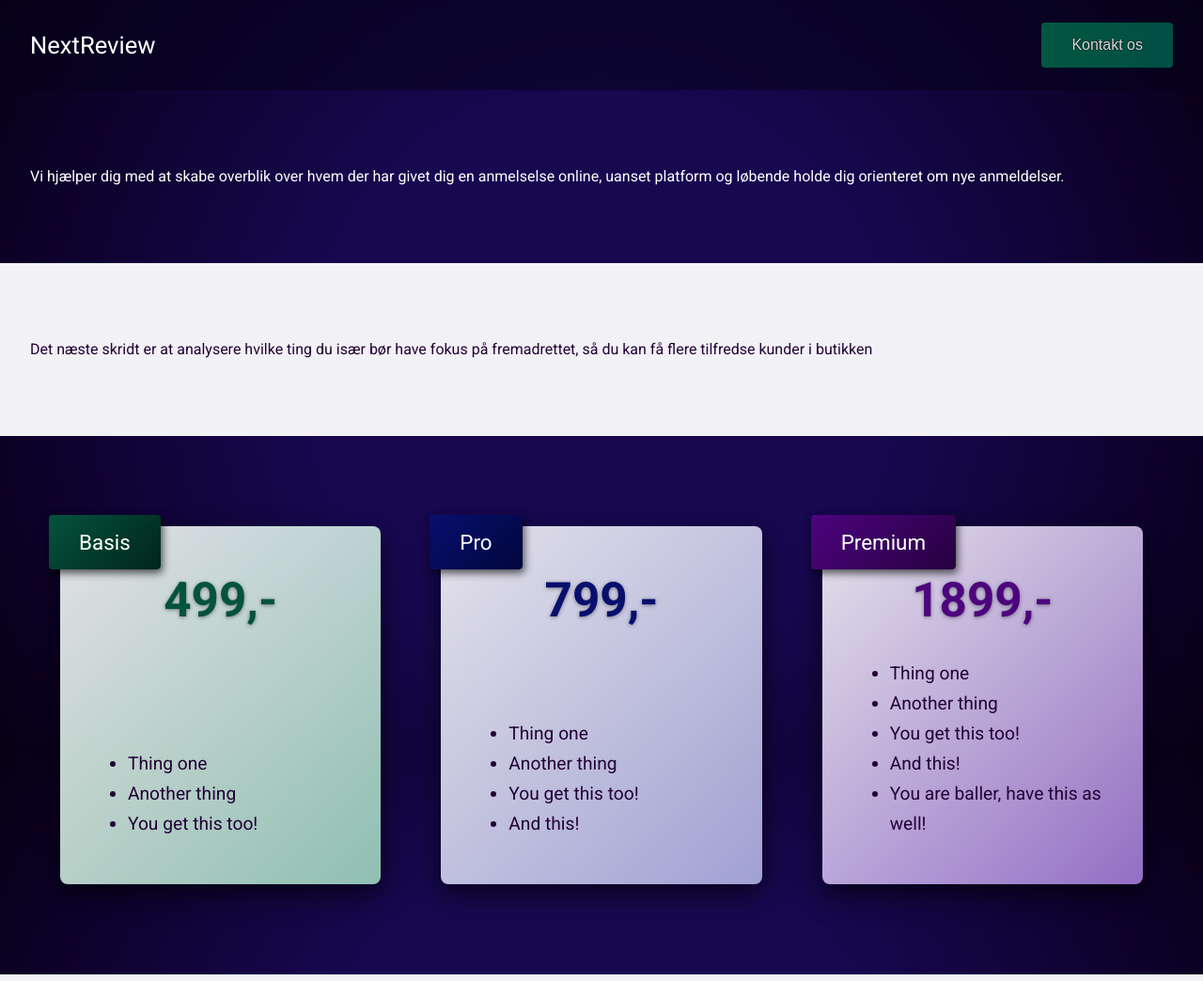
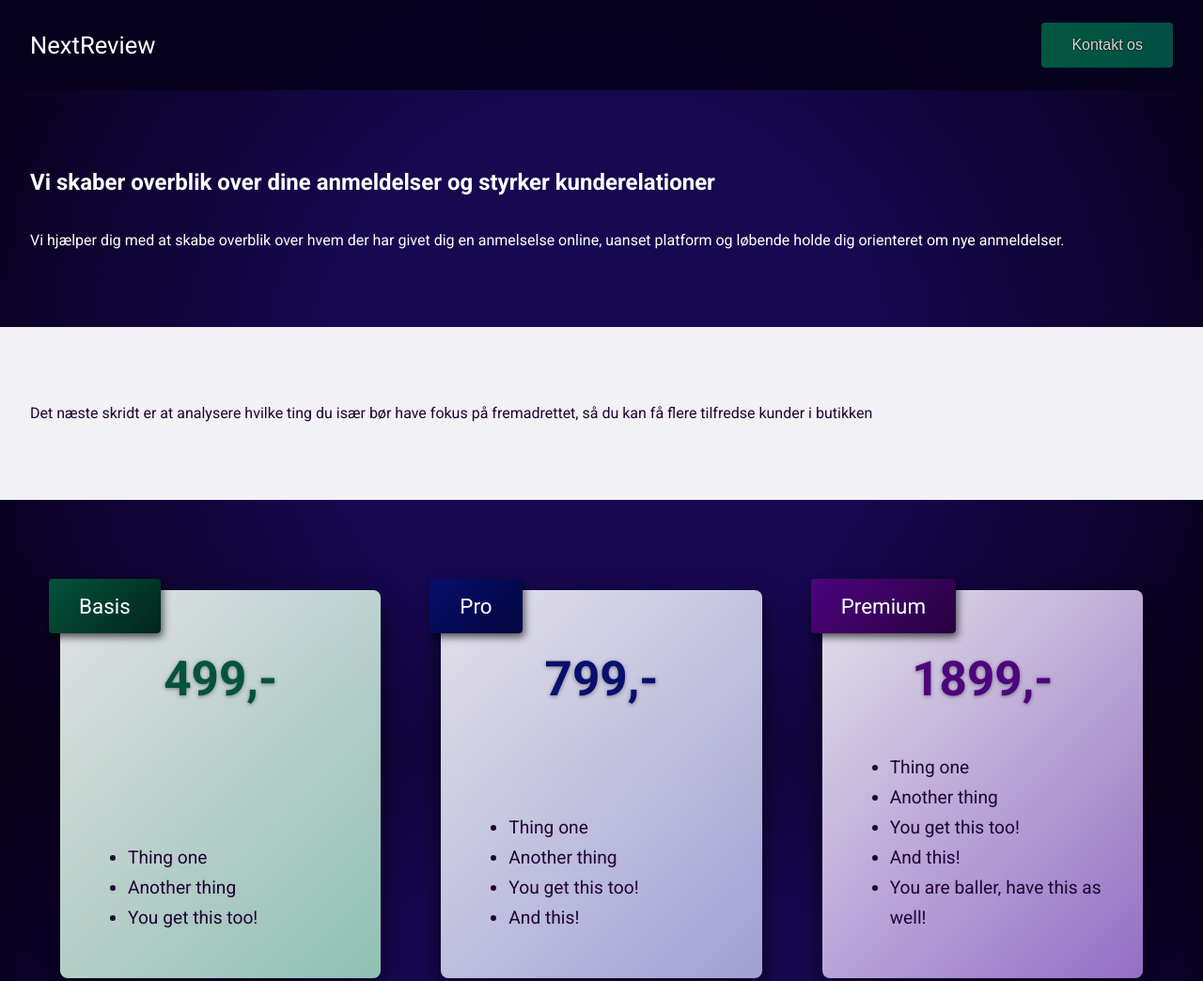
Before and after one commit to rx-mikkel/nextreview, a plain HTML site: page index.html in a window 1280 px wide. Shown: the top 1044 px of the page at 94% size. Drawn offline with nearby package versions, Linux system fonts and the light colour scheme.

Commit message:
sticky header

```diff
--- a/index.html
+++ b/index.html
@@ -24,6 +24,9 @@
 
 		<div class="band">
 			<div class="content">
+				<div class="splashMessage">
+					<h2>Vi skaber overblik over dine anmeldelser og styrker kunderelationer</h2>
+				</div>
 				<p>Vi hjælper dig med at skabe overblik over hvem der har givet dig en anmelselse online, uanset platform og løbende holde dig orienteret om nye anmeldelser.</p>
 			</div>
 		</div>
--- a/styles/index.css
+++ b/styles/index.css
@@ -26,7 +26,9 @@ html {
 }
 
 header {
-	background-color: #06021d93;
+	background-color: #06021de8;
+	position: sticky;
+	top: 0;
 }
 
 footer {
--- a/styles/pricebox.css
+++ b/styles/pricebox.css
@@ -81,7 +81,7 @@
     .price {
         font-size: 3.2rem;
         color: #04533c;
-        margin: 1rem;
+        margin: 2rem;
         text-shadow: 0px 1px 4px #00000067;
     }
 }
```
